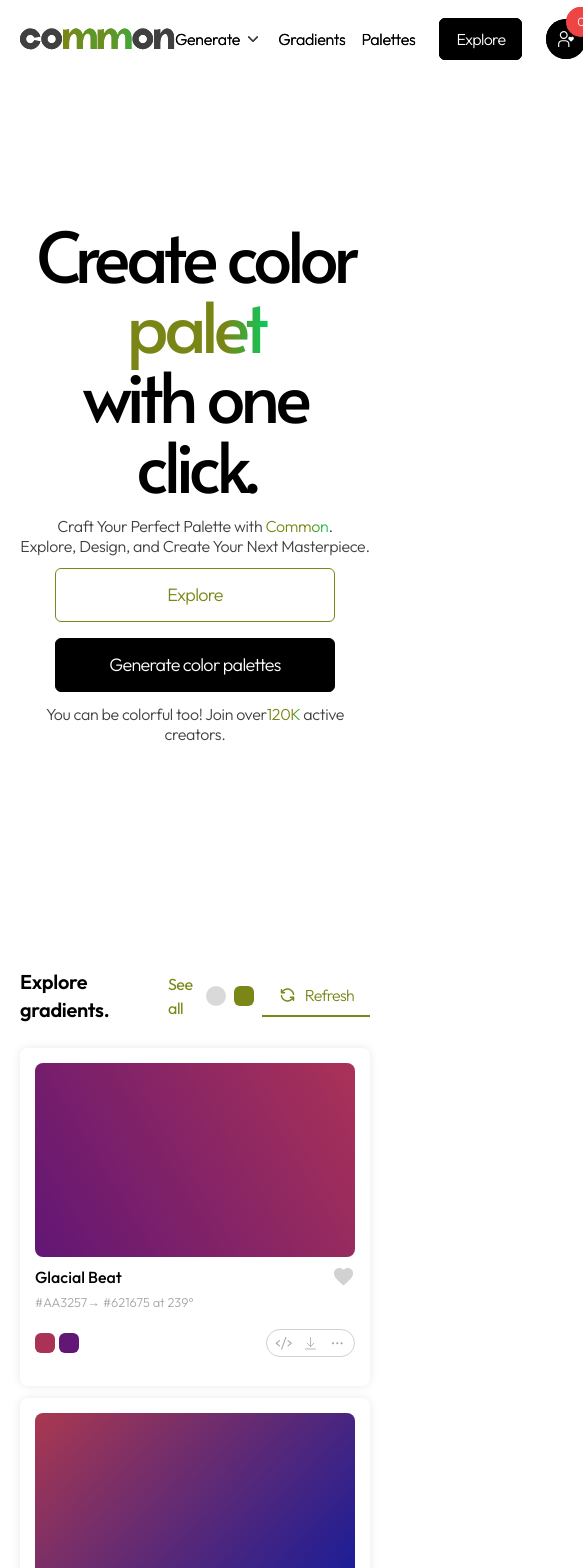
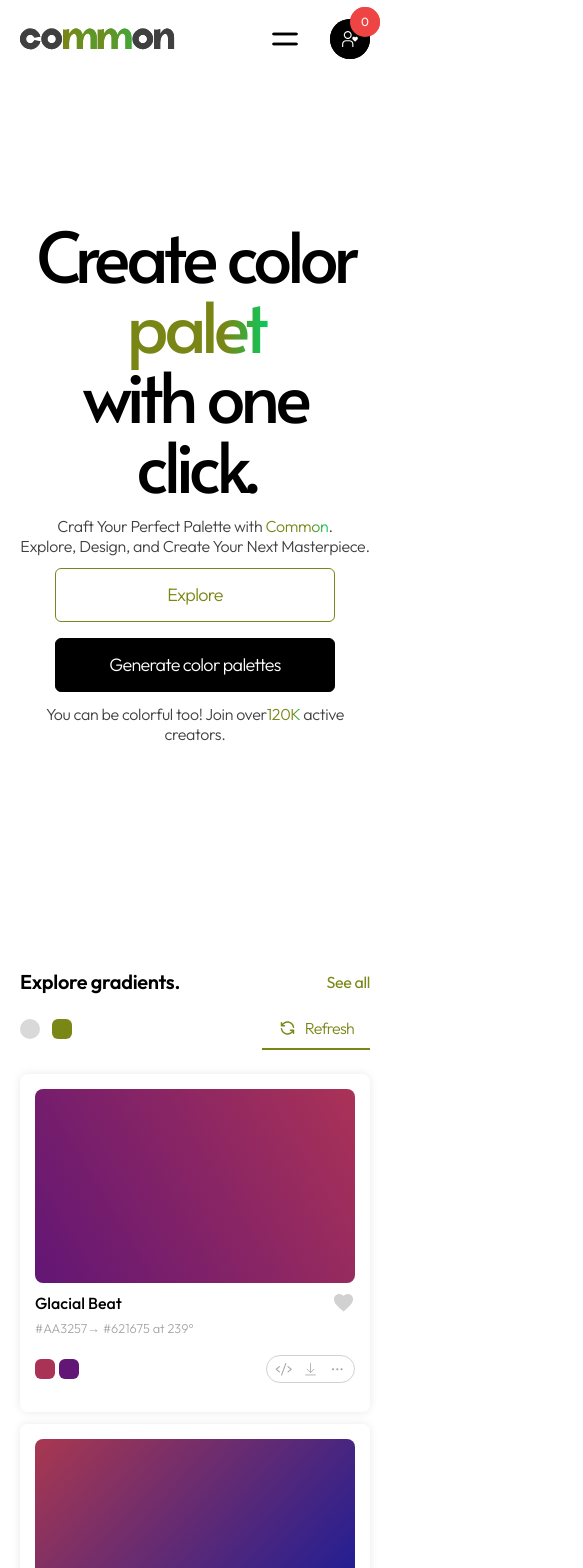
Before and after one commit to theseyipeters/common, a React (Create React App) app: page / in a window 390 px wide. Shown: the top 1568 px of the page, 583 px wide, since content can reach past the window. Built offline with nearby package versions, Linux system fonts and the light colour scheme.

Commit message:
"Updated Footer, Navbar, CTA, GradientsSection, Illuminate, and PalettesSection components with layout and styling changes."

```diff
--- a/src/components/sections/Navbar.js
+++ b/src/components/sections/Navbar.js
@@ -5,25 +5,38 @@ import { Link } from "react-router-dom";
 import Button from "../ui/Button";
 import Dropdown from "../../svgs/Dropdown";
 import UserFavorite from "../../svgs/UserFavorite";
+import MenuIcon from "../../svgs/MenuIcon";
 
 export default function Navbar() {
 	const [scrolled, setScrolled] = useState(false);
+	const [showMenu, setShowMenu] = useState(false);
 	const { favorites } = useContext(FavoritesContext);
 
 	const totalSaved = favorites.gradients.length + favorites.palettes.length;
 
 	useEffect(() => {
 		const handleScroll = () => {
-			const isScrolled = window.scrollY > 150;
-			setScrolled(isScrolled);
+			setScrolled(window.scrollY > 150);
 		};
 
 		window.addEventListener("scroll", handleScroll);
+		return () => window.removeEventListener("scroll", handleScroll);
+	}, []);
 
-		return () => {
-			window.removeEventListener("scroll", handleScroll);
+	useEffect(() => {
+		if (showMenu) {
+			document.body.classList.add("no-scroll");
+		} else {
+			document.body.classList.remove("no-scroll");
+		}
+
+		return () => document.body.classList.remove("no-scroll");
+	}, [showMenu]);
+
+	const handleToggleMenu = () => {
+		setShowMenu((prevShowMenu) => !prevShowMenu);
 	};
-	}, []);
+
 	const navLinks = [
 		{
 			name: "Generate",
@@ -45,51 +58,70 @@ export default function Navbar() {
 		},
 	];
 
-	console.log(totalSaved);
 	return (
-		<>
 		<nav
-				className={`fixed w-full  z-20 flex ${
+			className={`fixed w-full z-20 flex flex-row items-center justify-between py-2 px-[20px] md:px-[50px] lg:px-[150px] font-outfit transition-colors duration-300 ${
 				scrolled ? "bg-white-1" : "bg-transparent"
-				} flex-row items-center justify-between py-2 px-[20px] md:px-[50px] lg:px-[150px] font-outfit`}>
+			}`}>
+			<div className="w-full flex items-center justify-between">
+				<CommonLogo />
 				<div>
-					<CommonLogo />
-				</div>
-
-				<ul className="flex flex-row gap-6 items-center font-light">
-					<div className="flex flex-row gap-4 items-center">
+					<div className="hidden lg:flex flex-row gap-6 items-center font-light ml-6">
 						{navLinks.map((navLink, index) => (
 							<li
 								key={index}
 								className="flex flex-row gap-1 items-center tracking-[-0.32px]">
 								{navLink.name}
-								{navLink.hasDropdown && (
-									<span>
-										<Dropdown />
-									</span>
-								)}
+								{navLink.hasDropdown && <Dropdown />}
 							</li>
 						))}
-					</div>
-
-					<div>
 						<Button
 							variant={"primary"}
 							state="default"
 							size={"md"}>
 							Explore
 						</Button>
-					</div>
-
-					<div className="relative bg-black-1 rounded-full h-[40px] w-[40px] flex items-center justify-center">
+						<div className="relative bg-black-1 rounded-full h-[40px] w-[40px] flex items-center justify-center ml-4">
 							<UserFavorite />
-
 							<span className="bg-red-500 text-white-1 text-xs absolute top-[-12px] right-[-10px] h-[30px] w-[30px] rounded-full flex items-center justify-center">
 								{totalSaved > 99 ? "99+" : totalSaved}
 							</span>
 						</div>
+					</div>
+					<div className="lg:hidden flex items-center ml-auto">
+						<div
+							className="p-3 text-black-1"
+							onClick={handleToggleMenu}>
+							<MenuIcon />
+						</div>
+						<div className="relative bg-black-1 rounded-full h-[40px] w-[40px] flex items-center justify-center ml-4">
+							<UserFavorite />
+							<span className="bg-red-500 text-white-1 text-xs absolute top-[-12px] right-[-10px] h-[30px] w-[30px] rounded-full flex items-center justify-center">
+								{totalSaved > 99 ? "99+" : totalSaved}
+							</span>
+						</div>
+					</div>
+				</div>
+			</div>
+			{showMenu && (
+				<ul className="flex flex-col lg:hidden absolute top-full left-0 w-full bg-white-1 text-black-1 p-4">
+					{navLinks.map((navLink, index) => (
+						<li
+							key={index}
+							className="py-2 border-b border-gray-200 flex flex-row gap-1 items-center tracking-[-0.32px]">
+							{navLink.name}
+							{navLink.hasDropdown && <Dropdown />}
+						</li>
+					))}
+					<Button
+						variant={"primary"}
+						state="default"
+						size={"md"}
+						className="mt-4">
+						Explore
+					</Button>
 				</ul>
+			)}
 		</nav>
-		</>
 	);
 }
--- a/src/pages/home/CTA.js
+++ b/src/pages/home/CTA.js
@@ -5,9 +5,11 @@ import appstore from "../../assets/app-store.svg";
 export default function CTA() {
 	return (
 		<section className="bg-green-3 h-fit py-[100px] text-white-1 px-[20px] md:px-[50px] lg:px-[150px] font-outfit">
-			<div className="flex flex-col items-center justify-center">
+			<div className="flex flex-col gap-5 lg:gap-10 items-center justify-center text-center">
 				<p>Ready to bring your vision to life?</p>
-				<h3 className="font-bold text-[50px]">Join over 50K creators now.</h3>
+				<h3 className="font-bold text-[40px] leading-[40px] md:text-[50px] lg:text-[50px]">
+					Join over 50K creators now.
+				</h3>
 				<div className="flex flex-row gap-3">
 					<img
 						src={gplay}
--- a/src/pages/home/GradientsSection.js
+++ b/src/pages/home/GradientsSection.js
@@ -248,8 +248,8 @@ export default function GradientsSection() {
 	return (
 		<section className="h-fit px-[20px] md:px-[50px] lg:px-[150px] font-outfit">
 			<div>
-				<div className="flex flex-row items-center justify-between py-1">
-					<h2 className="font-semibold text-xl flex items-center gap-2">
+				<div className="flex flex-col lg:flex-row gap-3 items-center justify-between py-1">
+					<h2 className="w-full lg:w-fit font-semibold text-xl flex items-center justify-between gap-2">
 						Explore gradients.{" "}
 						<Link
 							to={"/"}
@@ -258,7 +258,8 @@ export default function GradientsSection() {
 						</Link>
 					</h2>
 
-					<div className="flex flex-row items-center gap-2">
+					<div className="w-full lg:w-fit flex flex-row items-center justify-between gap-2">
+						<div className="flex flex-row gap-3">
 							<div className="flex items-center gap-2">
 								<input
 									type="radio"
@@ -291,6 +292,8 @@ export default function GradientsSection() {
 										selectedLayout === "square" ? "bg-green-1" : "bg-gray-1"
 									}`}></label>
 							</div>
+						</div>
+
 						<div className="border-b-2 border-green-1">
 							<Button
 								onClick={refreshGradients}
--- a/src/pages/home/Illuminate.js
+++ b/src/pages/home/Illuminate.js
@@ -6,7 +6,7 @@ export default function Illuminate() {
 	return (
 		<section className="h-fit py-[50px] bg-white-2 px-[20px] md:px-[50px] lg:px-[150px] font-outfit">
 			<div className="flex flex-col md:flex-col lg:flex-row w-full gap-x-5 gap-y-10 items-center justify-between">
-				<aside className="w-5/5 lg:w-1/2 flex flex-col items-center lg:items-start gap-3 text-center lg:text-left">
+				<aside className="w-full lg:w-1/2 flex flex-col items-center lg:items-start gap-3 text-center lg:text-left">
 					<h3 className="font-alata text-5xl tracking-[-3px] leading-[50px]">
 						Illuminate your imagination with{" "}
 						<span className="textGradient">Common.</span>{" "}
@@ -16,11 +16,11 @@ export default function Illuminate() {
 						Explore and Create awesome gradients and palettes.
 					</p>
 
-					<div className="w-full lg:w-4/5 flex flex-col lg:flex-row items-center justify-center  gap-4">
+					<div className="w-full lg:w-full flex flex-col lg:flex-row items-center justify-center  gap-4">
 						<Button
 							variant={"outlined"}
 							state="default"
-							className={`w-full lg:max-w-48`}
+							className={`w-full lg:w-48 lg:max-w-full h-auto`}
 							size={"lg"}>
 							Explore
 						</Button>
--- a/src/pages/home/PaletteSection.js
+++ b/src/pages/home/PaletteSection.js
@@ -253,8 +253,8 @@ export default function PalettesSection() {
 	return (
 		<section className="h-fit px-[20px] md:px-[50px] lg:px-[150px] font-outfit">
 			<div>
-				<div className="flex flex-row items-center justify-between py-1">
-					<h2 className="font-semibold text-xl flex items-center gap-2">
+				<div className="flex flex-col lg:flex-row gap-3 items-center justify-between py-1">
+					<h2 className="w-full lg:w-fit font-semibold text-xl flex items-center justify-between gap-2">
 						Explore palettes.{" "}
 						<Link
 							to={"/"}
@@ -263,7 +263,8 @@ export default function PalettesSection() {
 						</Link>
 					</h2>
 
-					<div className="flex flex-row items-center gap-2">
+					<div className="w-full lg:w-fit flex flex-row items-center justify-between gap-2">
+						<div className="flex flex-row gap-3">
 							<div className="flex items-center gap-2">
 								<input
 									type="radio"
@@ -296,6 +297,8 @@ export default function PalettesSection() {
 										selectedLayout === "square" ? "bg-green-1" : "bg-gray-1"
 									}`}></label>
 							</div>
+						</div>
+
 						<div className="border-b-2 border-green-1">
 							<Button
 								onClick={refreshPalettes}
--- /dev/null
+++ b/src/svgs/MenuIcon.js
@@ -0,0 +1,20 @@
+import React from "react";
+
+export default function MenuIcon() {
+	return (
+		<svg
+			width="34"
+			height="34"
+			viewBox="0 0 34 34"
+			fill="none"
+			xmlns="http://www.w3.org/2000/svg">
+			<path
+				d="M5.66797 12.0417H28.3346M5.66797 21.9584H28.3346"
+				stroke="currentColor"
+				stroke-width="2.55"
+				stroke-linecap="round"
+				stroke-linejoin="round"
+			/>
+		</svg>
+	);
+}
```
Also changed, not shown: src/components/sections/Footer.js (+22 -28 lines). Lines whose indentation alone changed are shown as unchanged.
